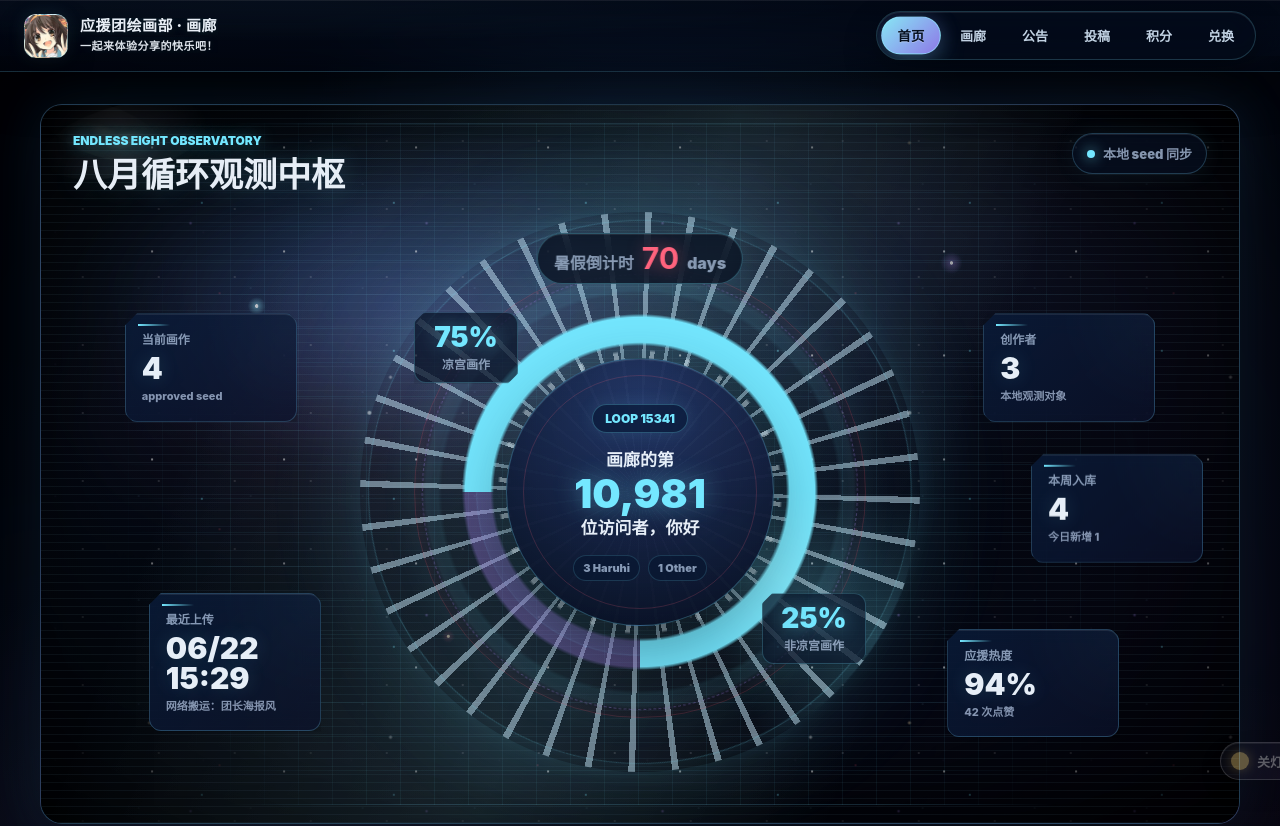
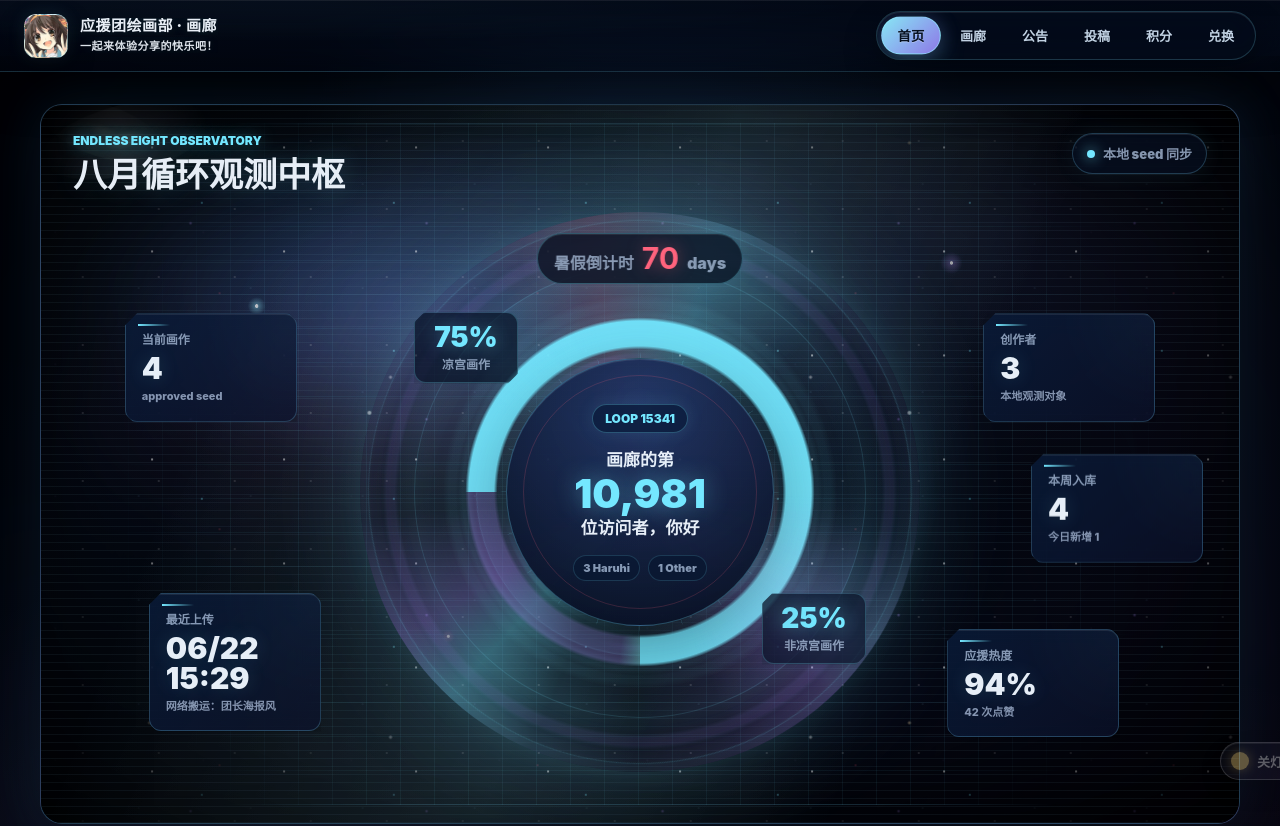
Before and after one commit to Haruhi-Labs/haruhifanclub-website, a Vue app in the folder apps/art/: page / in a window 1280 px wide. Shown: the top 826 px of the page. Built offline with nearby package versions, Linux system fonts and the light colour scheme.

Commit message:
feat(art): 优化首页时间跃迁表盘

```diff
--- a/apps/art/src/views/HomeView.vue
+++ b/apps/art/src/views/HomeView.vue
@@ -593,15 +593,33 @@ const stageStyle = {
 .art-home .time-device::before {
   inset: 0;
   background:
-    radial-gradient(circle, transparent 0 50%, rgba(116, 231, 255, 0.08) 51% 54%, transparent 55%),
-    repeating-conic-gradient(from var(--loop-offset), rgba(206, 238, 255, 0.48) 0 1.4deg, transparent 1.4deg 9deg);
-  box-shadow: 0 0 94px rgba(116, 231, 255, 0.15);
+    radial-gradient(circle, transparent 0 42%, rgba(116, 231, 255, 0.07) 43% 45%, transparent 46%),
+    radial-gradient(circle, transparent 0 61%, rgba(177, 140, 255, 0.08) 62% 64%, transparent 65%),
+    conic-gradient(
+      from var(--loop-offset),
+      transparent 0deg,
+      rgba(116, 231, 255, 0.06) 22deg,
+      rgba(116, 231, 255, 0.32) 42deg,
+      rgba(177, 140, 255, 0.26) 58deg,
+      transparent 84deg,
+      transparent 142deg,
+      rgba(255, 99, 125, 0.16) 168deg,
+      rgba(116, 231, 255, 0.22) 196deg,
+      transparent 228deg,
+      transparent 278deg,
+      rgba(177, 140, 255, 0.2) 314deg,
+      transparent 360deg
+    );
+  box-shadow: 0 0 104px rgba(116, 231, 255, 0.16), inset 0 0 56px rgba(177, 140, 255, 0.08);
 }
 
 .art-home .time-device::after {
   inset: 54px;
-  border: 1px solid rgba(255, 99, 125, 0.18);
-  box-shadow: inset 0 0 26px rgba(255, 99, 125, 0.08), 0 0 36px rgba(116, 231, 255, 0.08);
+  border: 1px solid rgba(116, 231, 255, 0.16);
+  background:
+    conic-gradient(from calc(var(--loop-offset) + 90deg), transparent 0 28deg, rgba(116, 231, 255, 0.1) 44deg, transparent 74deg, transparent 180deg, rgba(177, 140, 255, 0.1) 212deg, transparent 250deg),
+    radial-gradient(circle, transparent 0 56%, rgba(116, 231, 255, 0.05) 58% 60%, transparent 62%);
+  box-shadow: inset 0 0 34px rgba(116, 231, 255, 0.08), 0 0 44px rgba(116, 231, 255, 0.08);
 }
 
 .art-home .orbit,
@@ -614,14 +632,17 @@ const stageStyle = {
 
 .art-home .orbit-outer {
   inset: 8px;
-  border: 1px solid rgba(116, 231, 255, 0.24);
-  box-shadow: 0 0 28px rgba(116, 231, 255, 0.09);
+  border: 1px solid rgba(116, 231, 255, 0.18);
+  box-shadow: 0 0 34px rgba(116, 231, 255, 0.1), inset 0 0 28px rgba(116, 231, 255, 0.04);
   animation: homeOrbit 30s linear infinite;
 }
 
 .art-home .orbit-middle {
   inset: 62px;
-  border: 1px dashed rgba(177, 140, 255, 0.34);
+  border: 1px solid rgba(177, 140, 255, 0.18);
+  background:
+    conic-gradient(from calc(var(--loop-offset) + 18deg), transparent 0 38deg, rgba(177, 140, 255, 0.16) 52deg, transparent 78deg, transparent 190deg, rgba(116, 231, 255, 0.12) 220deg, transparent 252deg);
+  mask-image: radial-gradient(circle, transparent 0 49%, black 50% 51%, transparent 52%);
   animation: homeOrbitReverse 22s linear infinite;
 }
 
@@ -635,21 +656,42 @@ const stageStyle = {
 .art-home .ratio-orbit {
   inset: 28px;
   background:
-    conic-gradient(from -90deg, var(--hud-cyan) 0 var(--haruhi-angle), rgba(177, 140, 255, 0.34) var(--haruhi-angle) 360deg);
-  mask-image: radial-gradient(circle, transparent 0 41%, black 42% 49%, transparent 50%);
-  box-shadow: 0 0 58px rgba(116, 231, 255, 0.22);
+    conic-gradient(
+      from -90deg,
+      rgba(116, 231, 255, 0.96) 0 var(--haruhi-angle),
+      rgba(141, 240, 255, 0.48) var(--haruhi-angle),
+      rgba(177, 140, 255, 0.28) calc(var(--haruhi-angle) + 7deg) 360deg
+    );
+  mask-image: radial-gradient(circle, transparent 0 40%, black 41% 48%, transparent 49%);
+  box-shadow: 0 0 66px rgba(116, 231, 255, 0.22), 0 0 28px rgba(177, 140, 255, 0.12);
 }
 
 .art-home .tick-ring {
   inset: 86px;
   background:
-    repeating-conic-gradient(from 4deg, rgba(232, 246, 255, 0.5) 0 2deg, transparent 2deg 15deg);
-  mask-image: radial-gradient(circle, transparent 0 47%, black 48% 51%, transparent 52%);
+    conic-gradient(
+      from calc(var(--loop-offset) + 4deg),
+      transparent 0deg,
+      rgba(116, 231, 255, 0.08) 28deg,
+      rgba(116, 231, 255, 0.22) 44deg,
+      transparent 74deg,
+      transparent 126deg,
+      rgba(177, 140, 255, 0.18) 156deg,
+      transparent 188deg,
+      transparent 244deg,
+      rgba(255, 99, 125, 0.12) 274deg,
+      rgba(116, 231, 255, 0.16) 304deg,
+      transparent 340deg
+    ),
+    repeating-conic-gradient(from 0deg, rgba(116, 231, 255, 0.16) 0 0.45deg, transparent 0.45deg 18deg);
+  mask-image: radial-gradient(circle, transparent 0 47%, black 48% 50%, transparent 51%);
+  opacity: 0.88;
 }
 
 .art-home .scan-sweep {
   inset: 0;
-  background: conic-gradient(from 0deg, transparent 0 286deg, rgba(116, 231, 255, 0.22) 318deg, transparent 350deg);
+  background:
+    conic-gradient(from 0deg, transparent 0 268deg, rgba(116, 231, 255, 0.06) 292deg, rgba(116, 231, 255, 0.2) 318deg, rgba(177, 140, 255, 0.08) 334deg, transparent 356deg);
   animation: homeOrbit 11s linear infinite;
   mix-blend-mode: screen;
 }
@@ -1052,7 +1094,7 @@ const stageStyle = {
 }
 
 :global(html.art-lights-out) .art-home .time-device::before {
-  box-shadow: 0 0 116px rgba(141, 240, 255, 0.2);
+  box-shadow: 0 0 118px rgba(141, 240, 255, 0.22), inset 0 0 64px rgba(177, 140, 255, 0.1);
 }
 
 :global(html.art-lights-out) .art-home .observer-core,
@@ -1065,7 +1107,8 @@ const stageStyle = {
 }
 
 :global(html.art-lights-out) .art-home .scan-sweep {
-  background: conic-gradient(from 0deg, transparent 0 284deg, rgba(141, 240, 255, 0.3) 318deg, transparent 350deg);
+  background:
+    conic-gradient(from 0deg, transparent 0 266deg, rgba(141, 240, 255, 0.08) 292deg, rgba(141, 240, 255, 0.28) 318deg, rgba(199, 166, 255, 0.12) 334deg, transparent 356deg);
 }
 
 @keyframes homeStarDrift {
```
